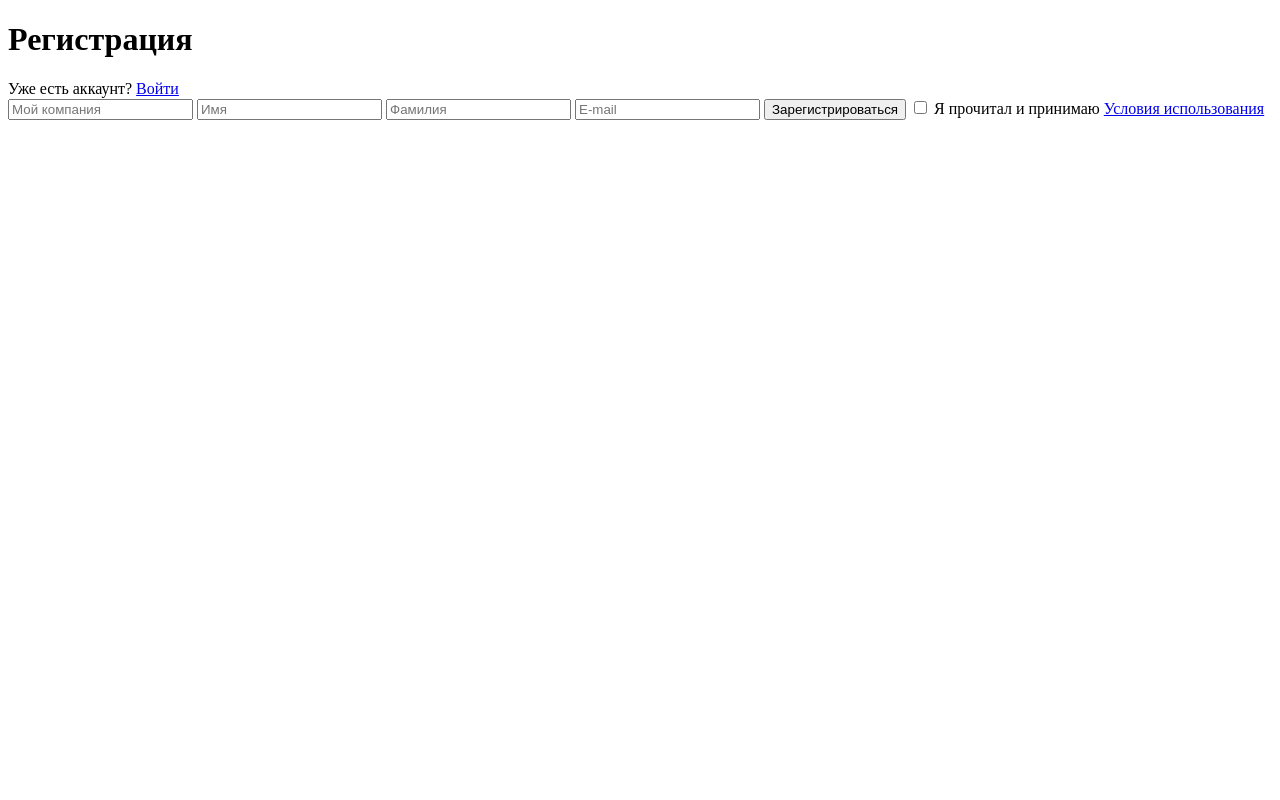
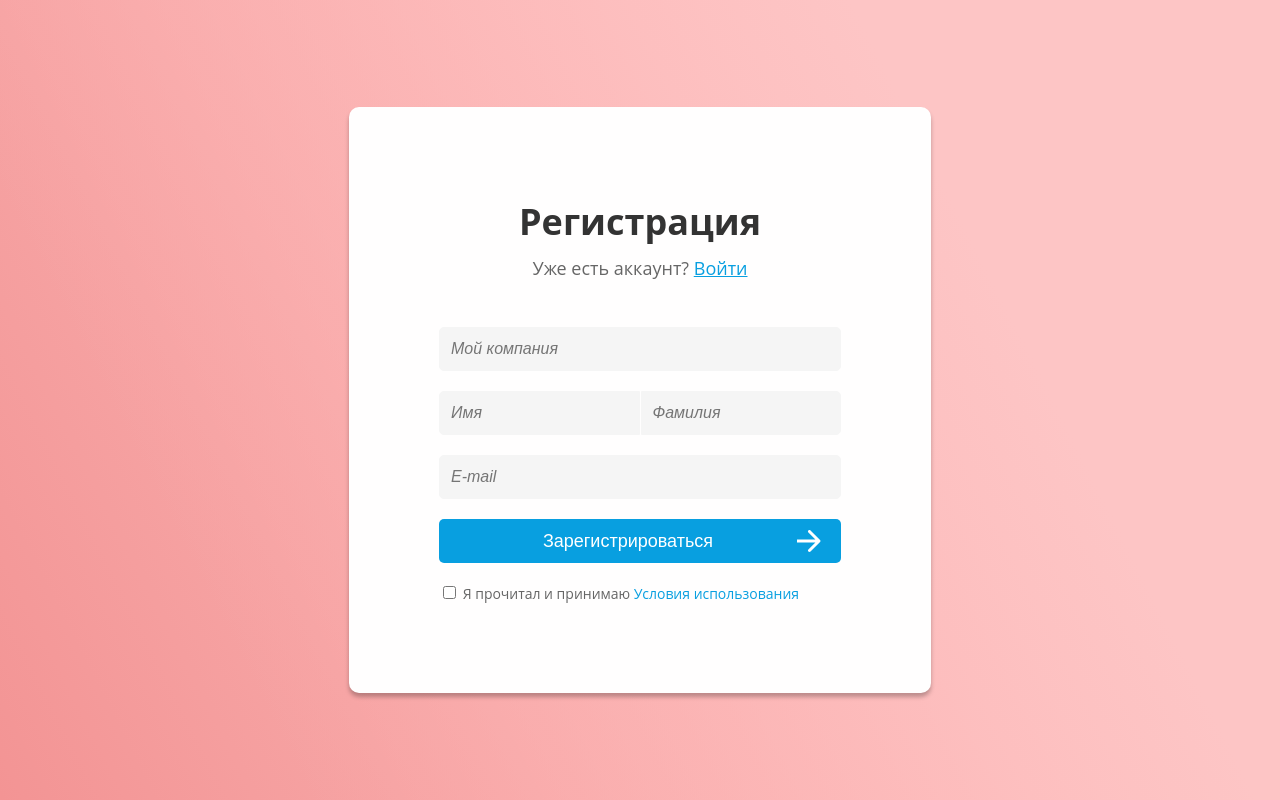
Before and after one commit to WebSergeevDima/purpleschool-homework-html-css, a plain HTML site: page 2-form/index.html in a window 1280 px wide. Drawn offline with Linux system fonts and the light colour scheme.

Commit message:
add styles

```diff
--- a/2-form/index.html
+++ b/2-form/index.html
@@ -6,21 +6,29 @@
           content="width=device-width, user-scalable=no, initial-scale=1.0, maximum-scale=1.0, minimum-scale=1.0">
     <meta http-equiv="X-UA-Compatible" content="ie=edge">
     <title>Register</title>
+    <link rel="stylesheet" href="./style/style.css">
 </head>
 <body>
 <form action="#" method="get">
-    <h1>Регистрация</h1>
     <div>
-        Уже есть аккаунт?
-        <a href="#">Войти</a>
+        <h1 class="title">Регистрация</h1>
+        <div class="text">
+            Уже есть аккаунт?
+            <a href="#" class="link link-login">Войти</a>
+        </div>
     </div>
     <label><input type="text" placeholder="Мой компания" required minlength="1" maxlength="100"></label>
-    <label><input type="text" placeholder="Имя" required minlength="1" maxlength="100"></label>
-    <label><input type="text" placeholder="Фамилия" required minlength="1" maxlength="100"></label>
+    <div>
+        <div class="user-name">
+            <label><input type="text" placeholder="Имя" required minlength="1" maxlength="100"></label>
+            <label><input type="text" placeholder="Фамилия" required minlength="1" maxlength="100"></label>
+        </div>
+    </div>
     <label><input type="email" placeholder="E-mail" required></label>
-    <button type="submit">Зарегистрироваться</button>
-    <label><input type="checkbox" name="agree"> Я прочитал и принимаю</label>
-    <a href="#">Условия использования</a>
+    <button type="submit" class="btn-submit"><span>Зарегистрироваться</span><img src="./images/svg/arrow-right.svg"
+                                                                                 alt=""></button>
+    <label class="agree"><input type="checkbox" name="agree"> Я прочитал и принимаю <a href="#" class="link link-used">Условия
+        использования</a></label>
 </form>
 </body>
 </html>
--- /dev/null
+++ b/2-form/style/style.css
@@ -0,0 +1,156 @@
+* {
+    box-sizing: border-box;
+}
+
+body {
+    margin: 0;
+    display: flex;
+    height: 100vh;
+    justify-content: center;
+    align-items: center;
+    font-family: "Open Sans", sans-serif;
+    background: linear-gradient(243deg, #FDC5C5 25.45%, rgba(242, 152, 222, 0.00) 100%), linear-gradient(243deg, #FFA5A5 32.96%, rgba(255, 255, 255, 0.00) 82.03%), #F39494;
+}
+
+form {
+    width: 100%;
+    max-width: 582px;
+    padding: 90px;
+    border-radius: 10px;
+    background: #FFFEFE;
+    box-shadow: 0px 4px 4px 0px rgba(0, 0, 0, 0.25);
+    display: flex;
+    flex-direction: column;
+    gap: 20px;
+    margin: 0 10px;
+}
+
+.title {
+    color: #333;
+    text-align: center;
+    font-size: 36px;
+    font-style: normal;
+    font-weight: 700;
+    line-height: normal;
+    margin: 0;
+}
+
+.text {
+    color: #666;
+    font-size: 18px;
+    font-style: normal;
+    font-weight: 400;
+    line-height: normal;
+    text-align: center;
+    margin: 10px 0 27px 0;
+}
+
+.link {
+    color: #089FE0;
+    font-style: normal;
+    font-weight: 400;
+    line-height: normal;
+    text-decoration: underline;
+    transition: .2s;
+}
+
+.link:hover {
+    cursor: pointer;
+    color: #33bfff;
+    text-decoration: none;
+}
+
+.link-login {
+    font-size: 18px;
+}
+
+.link-used {
+    font-size: 14px;
+    text-decoration: none;
+}
+
+input[type="text"],
+input[type="email"] {
+    border: 1px solid #F5F5F5;
+    border-radius: 5px;
+    background: #F5F5F5;
+    height: 44px;
+    width: 100%;
+    color: #999;
+    font-size: 16px;
+    font-style: italic;
+    font-weight: 400;
+    line-height: normal;
+    padding: 9px 11px;
+    outline: none;
+}
+
+input[type="text"]:focus,
+input[type="email"]:focus {
+    background: #FFF;
+    border: 1px solid #F5F5F5;
+    color: #333;
+    font-weight: 600;
+    font-style: normal;
+}
+
+.btn-submit {
+    border-radius: 5px;
+    background: #089FE0;
+    height: 44px;
+    color: #FFF;
+    text-align: center;
+    font-size: 18px;
+    font-style: normal;
+    font-weight: 400;
+    line-height: normal;
+    display: flex;
+    align-items: center;
+    justify-content: space-between;
+    width: 100%;
+    border: 0;
+    padding: 0 20px;
+    cursor: pointer;
+    transition: .2s;
+}
+
+.btn-submit:hover {
+    background: #41c6ff;
+}
+
+.btn-submit > *:first-child {
+    width: 100%;
+}
+
+
+.agree {
+    color: #666;
+    font-size: 14px;
+    font-style: normal;
+    font-weight: 400;
+    line-height: normal;
+}
+
+
+.user-name {
+    display: flex;
+    gap: 1px;
+}
+
+.user-name > * {
+    flex: 1 1;
+}
+
+.user-name label:first-child input {
+    border-radius: 5px 0 0 5px;
+}
+
+.user-name label:last-child input {
+    border-radius: 0 5px 5px 0;
+}
+
+@media (max-width: 550px) {
+    form {
+        padding: 30px;
+    }
+}
```
Also changed, not shown: 2-form/images/svg/arrow-right.svg (added).
